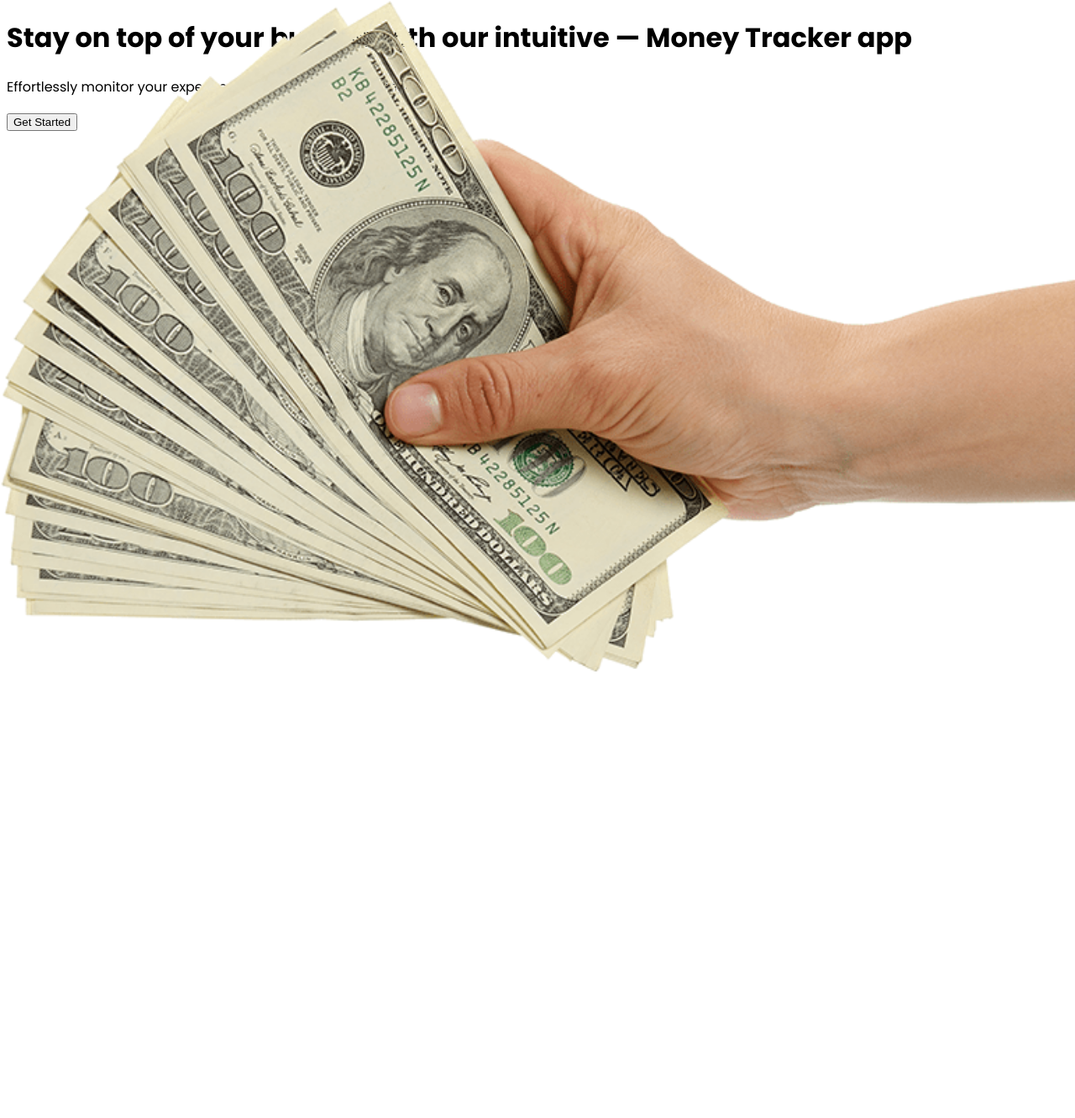
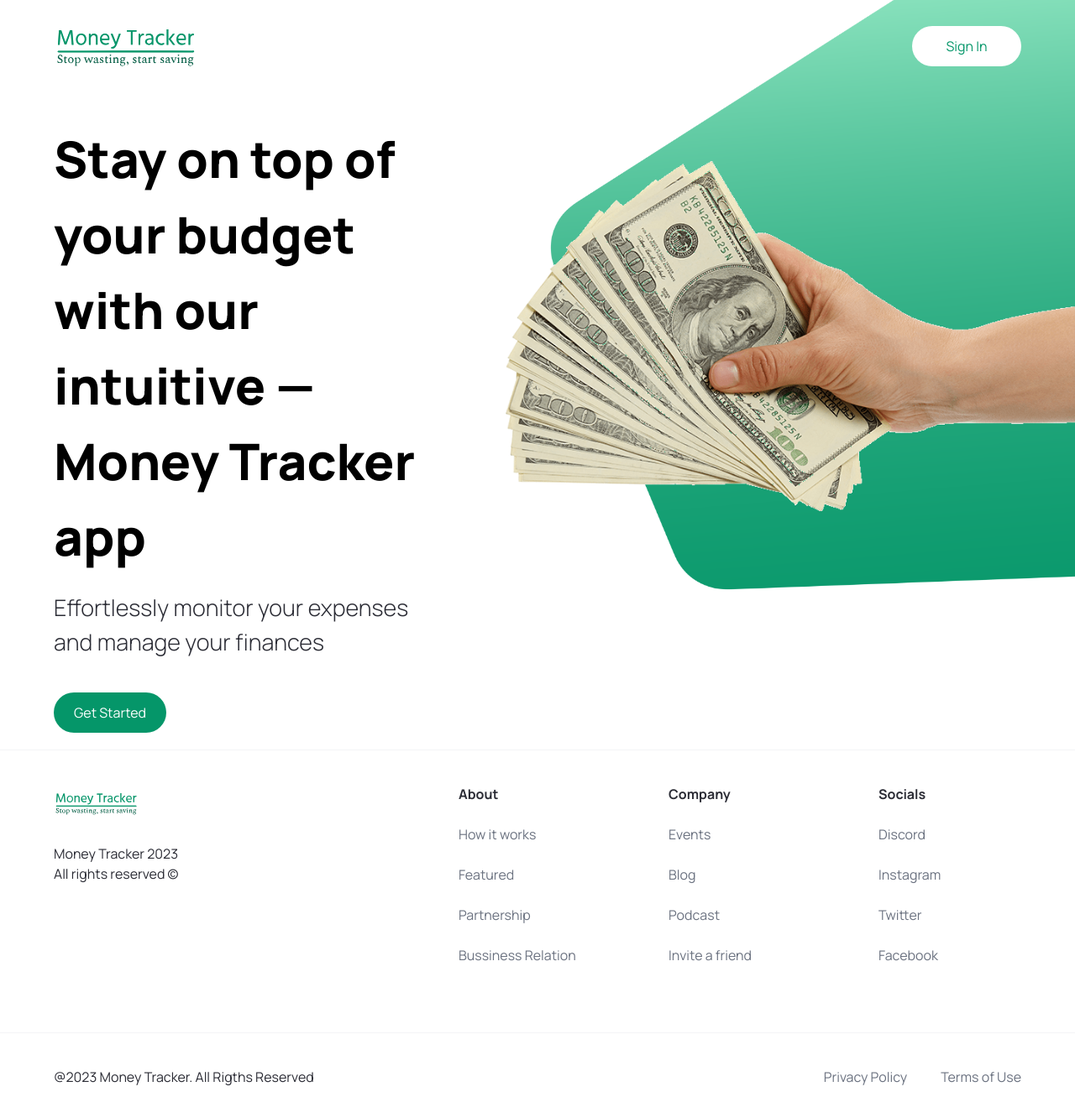
Before and after one commit to MrLatif/money-tracker, a Next.js app: page / in a window 1280 px wide. Shown: the top 1332 px of the page at 84% size. Before the commit the page ends 800 px from the top, so only its background shows below. Built offline with nearby package versions, Linux system fonts and the light colour scheme.

Commit message:
combined branches

```diff
--- a/app/(landing)/page.tsx
+++ b/app/(landing)/page.tsx
@@ -1,10 +1,14 @@
+"use client";
+
 import Image from "next/image";
-import { Hero } from "../../components";
+import { Footer, Hero, Navbar } from "../../components";
 
 export default function Home() {
   return (
     <main className="overflow-hidden">
+      <Navbar/>
       <Hero />
+      <Footer/>
     </main>
   );
 }
--- a/app/layout.tsx
+++ b/app/layout.tsx
@@ -1,6 +1,8 @@
 import { ClerkProvider } from "@clerk/nextjs";
 import { Box } from "@mui/material";
 import { Poppins } from "@next/font/google";
+import './globals.css';
+import { Footer, Navbar } from "../components";
 
 const poppins = Poppins({
   subsets: ["latin"],
@@ -20,7 +22,9 @@ export default function RootLayout({
   return (
     <ClerkProvider>
       <html lang="en" className={poppins.className}>
-        <body>{children}</body>
+        <body>
+          {children}
+        </body>
       </html>
     </ClerkProvider>
   );
```
Also changed, not shown: app/page.tsx (deleted, +0 -12 lines).
